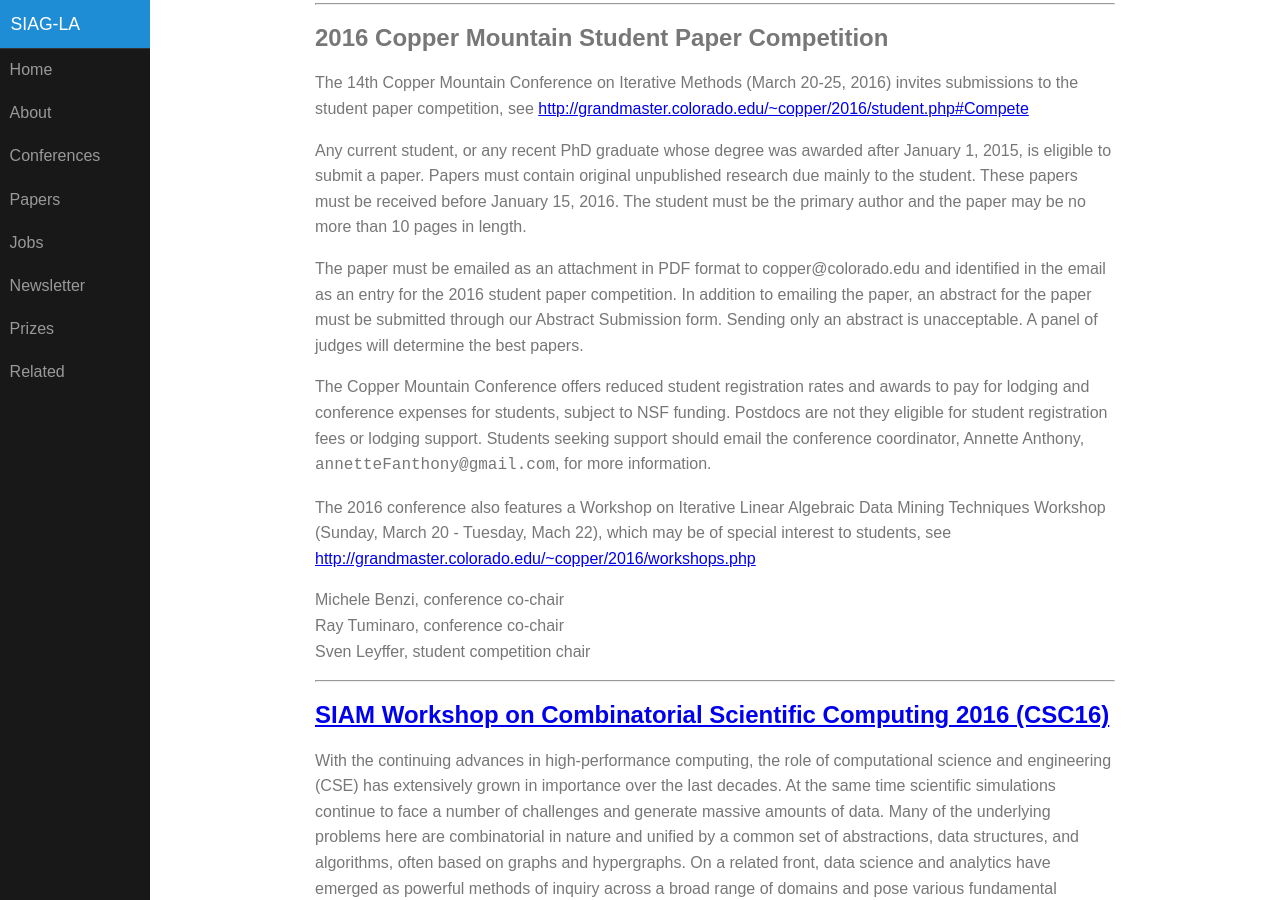
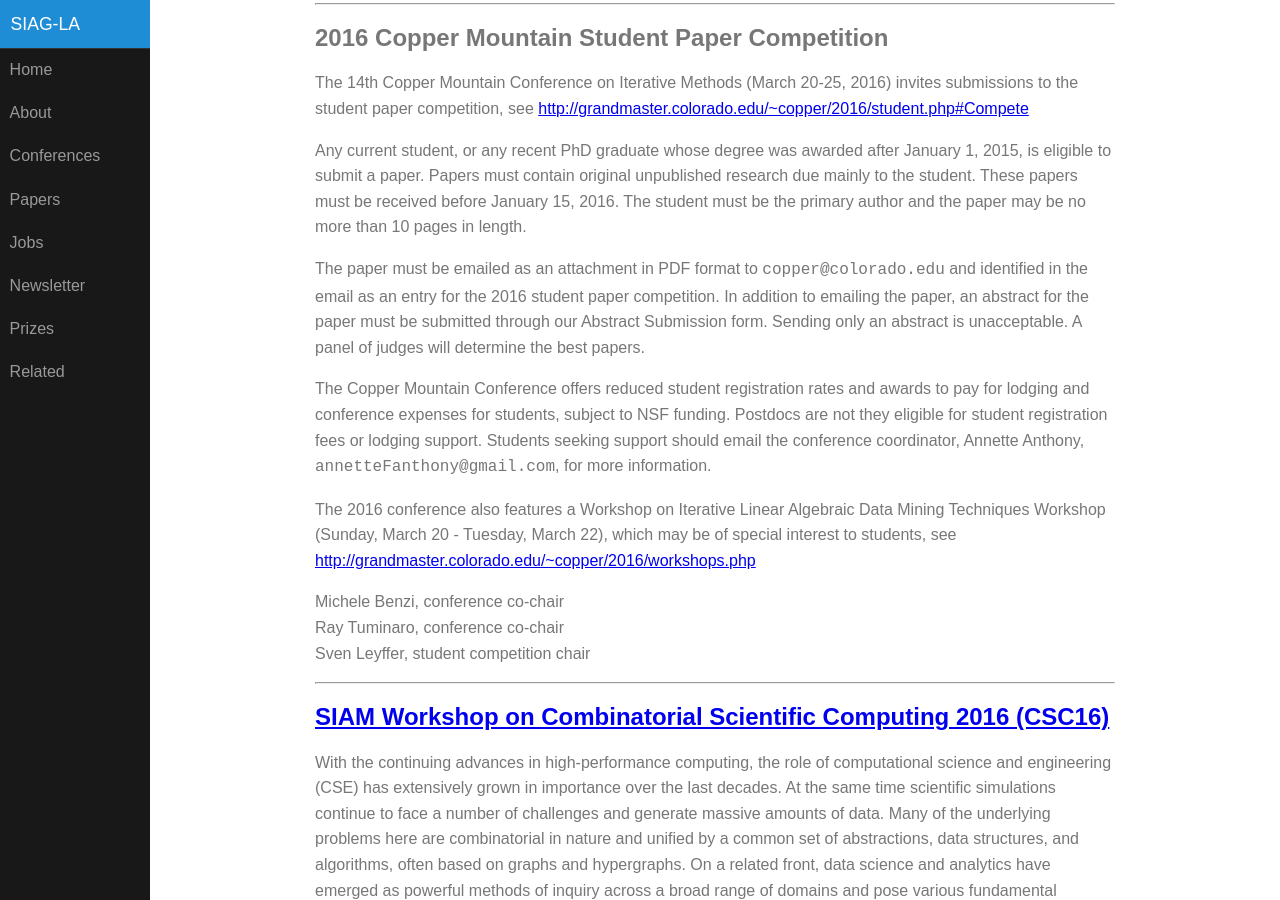
Before and after one commit to dbindel/siagla, a Jekyll site: the page built from _posts/2015-11-30-digest.md, in a window 1280 px wide and 900 px high, scrolled down 1857 px. Built offline with Jekyll 4.4.1, drawn with Linux system fonts in a browser that asks for light colours; comment, search, counter and statistics services are not loaded.

Commit message:
Fix character error.

```diff
--- a/_inbox/2015-12-digest.yml
+++ b/_inbox/2015-12-digest.yml
@@ -93,7 +93,7 @@ announce:
 
       The 2016 conference also features a Workshop on Iterative Linear
       Algebraic Data Mining Techniques Workshop (Sunday, March 20 - Tuesday,
-      Mach 22), which may be of special interest to students, see
+      March 22), which may be of special interest to students, see
       <http://grandmaster.colorado.edu/~copper/2016/workshops.php>
 
       Michele Benzi, conference co-chair
--- a/_posts/2015-11-30-digest.md
+++ b/_posts/2015-11-30-digest.md
@@ -108,7 +108,7 @@ papers must be received before January 15, 2016. The student must be the
 primary author and the paper may be no more than 10 pages in length.
 
 The paper must be emailed as an attachment in PDF format to
-copper@colorado.edu and identified in the email as an entry for the 2016
+`copper@colorado.edu` and identified in the email as an entry for the 2016
 student paper competition. In addition to emailing the paper, an
 abstract for the paper must be submitted through our Abstract Submission
 form. Sending only an abstract is unacceptable. A panel of judges will
@@ -123,7 +123,7 @@ email the conference coordinator, Annette Anthony,
 
 The 2016 conference also features a Workshop on Iterative Linear
 Algebraic Data Mining Techniques Workshop (Sunday, March 20 - Tuesday,
-Mach 22), which may be of special interest to students, see
+March 22), which may be of special interest to students, see
 <http://grandmaster.colorado.edu/~copper/2016/workshops.php>
 
 Michele Benzi, conference co-chair
```
